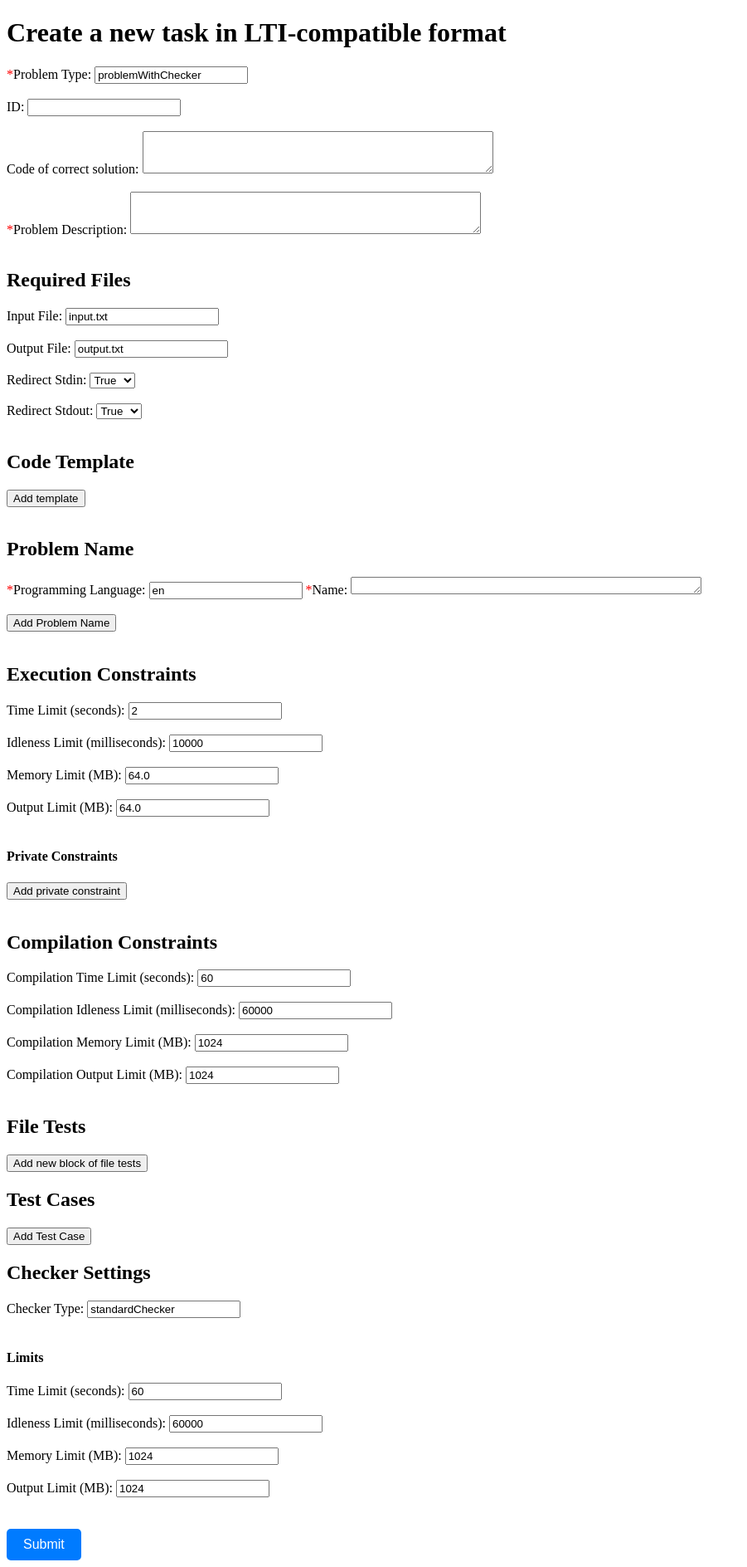
After one commit to manankova15/Course-work, a Django app: page /new_task/ in a window 1280 px wide. The commit adds this page. Shown: the whole page at 83% size, without its empty margins (0-901 px from the left). Run offline with Django 5.2, Linux system fonts and the light colour scheme.

Commit message:
feat: create new page

```diff
--- a/Course_work/Course_work/templates/home.html
+++ b/Course_work/Course_work/templates/home.html
@@ -28,7 +28,8 @@
     </style>
 </head>
 <body>
-    <h1>Select Conversion Option</h1>
+    <h1>Select Conversion Option or Create New Task</h1>
+    <a href="{% url 'new_task' %}">Create a new task</a>
     <form action="{% url 'convert' %}" method="post" enctype="multipart/form-data">
         {% csrf_token %}
         <select name="conversion_option">
--- /dev/null
+++ b/Course_work/Course_work/templates/newTask.html
@@ -0,0 +1,351 @@
+<!DOCTYPE html>
+<html lang="en">
+<head>
+    <meta charset="UTF-8">
+    <meta name="viewport" content="width=device-width, initial-scale=1.0">
+    <title>Create a new task in LTI-compatible format</title>
+    <style>
+        .fileTestTemplate {
+            border: 1px solid #000;
+            padding: 10px;
+            margin-bottom: 20px;
+        }
+
+        .fileTestTemplate:not(:last-child) {
+            border-bottom: 1px dashed #000;
+        }
+
+        .testCaseTemplate {
+            border: 1px solid #000;
+            padding: 10px;
+            margin-bottom: 20px;
+        }
+
+        .testCaseTemplate:not(:last-child) {
+            border-bottom: 1px dashed #000;
+        }
+    </style>
+</head>
+
+<body>
+<h1>Create a new task in LTI-compatible format</h1>
+<form id="taskForm" action="{% url 'new_task' %}" method="post">
+    {% csrf_token %}
+    <label for="problem_type"><span style="color: red;">*</span>Problem Type:</label>
+    <input type="text" id="problem_type" name="problem_type" value="problemWithChecker" required><br><br>
+
+    <label for="id">ID:</label>
+    <input type="text" id="id" name="id"><br><br>
+
+    <label for="code_for_testing">Code of correct solution:</label>
+    <textarea id="code_for_testing" name="code_for_testing" rows="3" cols="50"></textarea><br><br>
+
+    <label for="problem_description"><span style="color: red;">*</span>Problem Description:</label>
+    <textarea id="problem_description" name="problem_description" rows="3" cols="50" required></textarea><br><br>
+
+    <h2>Required Files</h2>
+    <label for="input_file">Input File:</label>
+    <input type="text" id="input_file" name="required_files[input_file]" value="input.txt" required><br><br>
+
+    <label for="output_file">Output File:</label>
+    <input type="text" id="output_file" name="required_files[output_file]" value="output.txt" required><br><br>
+
+    <label for="redirect_stdin">Redirect Stdin:</label>
+    <select id="redirect_stdin" name="required_files[redirect_stdin]">
+        <option value="true">True</option>
+        <option value="false">False</option>
+    </select><br><br>
+
+    <label for="redirect_stdout">Redirect Stdout:</label>
+    <select id="redirect_stdout" name="required_files[redirect_stdout]">
+        <option value="true">True</option>
+        <option value="false">False</option>
+    </select><br><br>
+
+    <h2>Code Template</h2>
+    <div id="codeTemplateContainer"></div>
+    <button type="button" id="addLanguage">Add template</button>
+    <br><br>
+
+    <h2>Problem Name</h2>
+    <div id="problemNameContainer">
+        <div class="problemNameTemplate">
+            <label for="language"><span style="color: red;">*</span>Programming Language:</label>
+            <input type="text" class="language" name="problem_name[language][]" value="en" required>
+            <label for="name"><span style="color: red;">*</span>Name:</label>
+            <textarea class="name" name="problem_name[name][]" rows="1" cols="50" required></textarea><br><br>
+        </div>
+    </div>
+    <button type="button" id="addProblemName">Add Problem Name</button>
+    <br><br>
+
+    <h2>Execution Constraints</h2>
+    <label for="time_limit_seconds">Time Limit (seconds):</label>
+    <input type="number" id="time_limit_seconds" name="execution_constraints[time_limit_seconds]" value="2"
+           required><br><br>
+
+    <label for="idleness_limit_millis">Idleness Limit (milliseconds):</label>
+    <input type="number" id="idleness_limit_millis" name="execution_constraints[idleness_limit_millis]" value="10000"
+           required><br><br>
+
+    <label for="memory_limit_mb">Memory Limit (MB):</label>
+    <input type="number" id="memory_limit_mb" name="execution_constraints[memory_limit_mb]" value="64.0"
+           required><br><br>
+
+    <label for="output_limit">Output Limit (MB):</label>
+    <input type="number" id="output_limit" name="execution_constraints[output_limit]" value="64.0" required><br><br>
+
+    <h4>Private Constraints</h4>
+    <div id="privateConstraintsContainer"></div>
+    <button type="button" id="addPrivateConstraints">Add private constraint</button>
+    <br><br>
+
+    <h2>Compilation Constraints</h2>
+    <label for="compilation_time_limit_seconds">Compilation Time Limit (seconds):</label>
+    <input type="number" id="compilation_time_limit_seconds" name="compilation_constraints[time_limit_seconds]"
+           value="60" required><br><br>
+
+    <label for="compilation_idleness_limit_millis">Compilation Idleness Limit (milliseconds):</label>
+    <input type="number" id="compilation_idleness_limit_millis" name="compilation_constraints[idleness_limit_millis]"
+           value="60000" required><br><br>
+
+    <label for="compilation_memory_limit_mb">Compilation Memory Limit (MB):</label>
+    <input type="number" id="compilation_memory_limit_mb" name="compilation_constraints[memory_limit_mb]"
+           value="1024" required><br><br>
+
+    <label for="compilation_output_limit">Compilation Output Limit (MB):</label>
+    <input type="number" id="compilation_output_limit" name="compilation_constraints[output_limit]" value="1024"
+           required><br><br>
+
+    <h2>File Tests</h2>
+    <div id="fileTestsContainer"></div>
+    <button type="button" id="addFileTest">Add new block of file tests</button>
+
+    <h2>Test Cases</h2>
+    <div id="testCasesContainer"></div>
+    <button type="button" id="addTestCase">Add Test Case</button>
+
+    <h2>Checker Settings</h2>
+    <label for="checker_type">Checker Type:</label>
+    <input type="text" id="checker_type" name="checker_settings[checker_type]" value="standardChecker" required><br><br>
+
+    <h4>Limits</h4>
+    <label for="time_limit_seconds">Time Limit (seconds):</label>
+    <input type="number" id="time_limit_seconds" name="checker_settings[limits][time_limit_seconds]" value="60"
+           required><br><br>
+
+    <label for="idleness_limit_millis">Idleness Limit (milliseconds):</label>
+    <input type="number" id="idleness_limit_millis" name="checker_settings[limits][idleness_limit_millis]" value="60000"
+           required><br><br>
+
+    <label for="memory_limit_mb">Memory Limit (MB):</label>
+    <input type="number" id="memory_limit_mb" name="checker_settings[limits][memory_limit_mb]" value="1024"
+           required><br><br>
+
+    <label for="output_limit">Output Limit (MB):</label>
+    <input type="number" id="output_limit" name="checker_settings[limits][output_limit]" value="1024" required><br><br>
+
+    <input type="hidden" id="jsonData" name="jsonData">
+
+    <input type="submit" id="submitButton" value="Submit" style="font-size: 16px; padding: 10px 20px; background-color: #007bff; color: #fff; border: none; border-radius: 5px; cursor: pointer; margin-top: 20px;">
+</form>
+
+<button id="downloadButton" style="display: none; font-size: 16px; padding: 10px 20px; background-color: #28a745; color: #fff; border: none; border-radius: 5px; cursor: pointer; margin-top: 20px;">Download JSON</button>
+
+
+<script>
+    {#document.getElementById('taskForm').addEventListener('submit', function (event) {#}
+    {#    event.preventDefault();#}
+    {#    const formData = new FormData(this);#}
+    {#    const jsonData = {};#}
+    {#    formData.forEach((value, key) => {#}
+    {#        if (key.includes('required_files[')) {#}
+    {#            const subKey = key.split('[')[1].split(']')[0];#}
+    {#            const mainKey = key.split('[')[0];#}
+    {#            if (!jsonData[mainKey]) {#}
+    {#                jsonData[mainKey] = {};#}
+    {#            }#}
+    {#            jsonData[mainKey][subKey] = value;#}
+    {#        } else if (key.includes('code_template[')) {#}
+    {#            if (!jsonData['code_template']) {#}
+    {#                jsonData['code_template'] = [];#}
+    {#            }#}
+    {#            const subKey = key.split('[')[1].split(']')[0];#}
+    {#            const index = parseInt(key.split('[')[2].split(']')[0]);#}
+    {#            if (!jsonData['code_template'][index]) {#}
+    {#                jsonData['code_template'][index] = {};#}
+    {#            }#}
+    {#            jsonData['code_template'][index][subKey] = value;#}
+    {#        } else {#}
+    {#            jsonData[key] = value;#}
+    {#        }#}
+    {#    });#}
+    {#    document.getElementById('jsonData').value = JSON.stringify(jsonData);#}
+    {#    document.getElementById('downloadButton').style.display = 'block';#}
+    {#);#}
+    document.getElementById('taskForm').addEventListener('submit', function (event) {
+        event.preventDefault();
+        const formData = new FormData(this);
+        const jsonData = {
+            problems: []
+        };
+        // Сбор данных для каждой задачи
+        const problemData = {};
+        formData.forEach((value, key) => {
+            // Исключение CSRF-токена из данных
+            if (key === 'csrfmiddlewaretoken') {
+                return;
+            }
+            // Определение ключей для каждой задачи
+            const keys = key.split(/[\[\]]+/);
+            if (keys.length === 1) {
+                problemData[key] = value.trim() || null; // Set empty fields to null
+            } else {
+                const parentKey = keys[0];
+                const childKey = keys[1];
+                if (!problemData[parentKey]) {
+                    problemData[parentKey] = {};
+                }
+                if (keys.length === 2) {
+                    problemData[parentKey] = value.trim() || null;
+                }
+                if (keys.length === 3) {
+                    if (!problemData[parentKey][childKey]) {
+                        problemData[parentKey][childKey] = {};
+                    }
+                    problemData[parentKey][childKey][keys[2]] = value.trim() || null; // Set empty fields to null
+                } else {
+                    if (!problemData[parentKey][childKey]) {
+                        problemData[parentKey][childKey] = [];
+                    }
+                    problemData[parentKey][childKey].push(value.trim() || null); // Set empty fields to null
+                }
+            }
+        });
+        jsonData.problems.push(problemData);
+
+        // Преобразование в JSON
+        const jsonString = JSON.stringify(jsonData, null, 2);
+        console.log(jsonString); // Вывод JSON в консоль
+
+        // Для отправки на сервер можно использовать этот JSON
+        // Для удобства вы можете установить его в скрытое поле формы и отправить форму на сервер
+        document.getElementById('jsonData').value = jsonString;
+        // Отправка формы на сервер
+        // this.submit();
+
+        document.getElementById('downloadButton').style.display = 'block';
+    });
+
+    document.getElementById('downloadButton').addEventListener('click', function () {
+        const jsonData = document.getElementById('jsonData').value;
+        const blob = new Blob([jsonData], {type: 'application/json'});
+        const downloadLink = document.createElement('a');
+        downloadLink.href = URL.createObjectURL(blob);
+        downloadLink.download = 'task_data.json';
+        downloadLink.click();
+    });
+
+    document.getElementById('addLanguage').addEventListener('click', function () {
+        const container = document.getElementById('codeTemplateContainer');
+        const languageTemplate = document.createElement('div');
+        languageTemplate.classList.add('languageTemplate');
+        languageTemplate.innerHTML = `
+                <label for="language"><span style="color: red;">*</span>Programming Language:</label>
+                <input type="text" class="language" name="code_template[language][]" required>
+                <label for="template"><span style="color: red;">*</span>Template:</label>
+                <textarea class="template" name="code_template[template][]" rows="4" cols="50" required></textarea><br><br>
+            `;
+        container.appendChild(languageTemplate);
+    });
+
+    document.getElementById('addProblemName').addEventListener('click', function () {
+        const container = document.getElementById('problemNameContainer');
+        const problemNameTemplate = document.createElement('div');
+        problemNameTemplate.classList.add('problemNameTemplate');
+        problemNameTemplate.innerHTML = `
+                <label for="language"><span style="color: red;">*</span>Programming Language:</label>
+                <input type="text" class="language" name="problem_name[language][]" required>
+                <label for="name"><span style="color: red;">*</span>Name:</label>
+                <textarea class="name" name="problem_name[name][]" rows="4" cols="50" required></textarea><br><br>
+            `;
+        container.appendChild(problemNameTemplate);
+    });
+
+    document.getElementById('addPrivateConstraints').addEventListener('click', function () {
+        const container = document.getElementById('privateConstraintsContainer');
+        const privateConstraintsTemplate = document.createElement('div');
+        privateConstraintsTemplate.classList.add('privateConstraintsTemplate');
+        privateConstraintsTemplate.innerHTML = `
+            <label for="progLanguage"><span style="color: red;">*</span>Programming Language:</label>
+            <input type="text" class="language" name="execution_constraints[private_constraints][language][]" required>
+            <label for="time_limit_seconds">Time Limit (seconds):</label>
+            <input type="number" class="time_limit_seconds"
+                   name="execution_constraints[private_constraints][time_limit_seconds][]" value="2" >
+            <label for="memory_limit_mb">Memory Limit (MB):</label>
+            <input type="number" class="memory_limit_mb"
+                   name="execution_constraints[private_constraints][memory_limit_mb][]" value="64.0" >
+            `;
+        container.appendChild(privateConstraintsTemplate);
+    });
+
+
+    document.getElementById('addFileTest').addEventListener('click', function () {
+        const container = document.getElementById('fileTestsContainer');
+        const fileTestTemplate = document.createElement('div');
+        fileTestTemplate.classList.add('fileTestTemplate');
+        fileTestTemplate.innerHTML = `
+                <label for="name"><span style="color: red;">*</span>Name:</label>
+                <input type="text" class="name" name="file_tests[name][]" required><br><br>
+
+                <label for="input_file_pattern"><span style="color: red;">*</span>Input File Pattern:</label>
+                <input type="text" class="input_file_pattern" name="file_tests[input_file_pattern][]" required><br><br>
+
+                <label for="answer_file_pattern"><span style="color: red;">*</span>Answer File Pattern:</label>
+                <input type="text" class="answer_file_pattern" name="file_tests[answer_file_pattern][]" required><br><br>
+
+                <h4><span style="color: red;">*</span>Tests</h4>
+                <div class="testsContainer">
+                    <div class="testTemplate">
+                        <label for="input_path"><span style="color: red;">*</span>Input Path:</label>
+                        <input type="text" class="input_path" name="file_tests[tests][0][input_path]" required><br><br>
+
+                        <label for="answer_path"><span style="color: red;">*</span>Answer Path:</label>
+                        <input type="text" class="answer_path" name="file_tests[tests][0][answer_path]" required><br><br>
+
+                        <label for="input_exists">Input Exists:</label>
+                        <input type="checkbox" class="input_exists" name="file_tests[tests][0][input_exists]"><br><br>
+
+                        <label for="answer_exists">Answer Exists:</label>
+                        <input type="checkbox" class="answer_exists" name="file_tests[tests][0][answer_exists]"><br><br>
+                    </div>
+                </div>
+                <button type="button" class="addTestButton">Add Test</button><br><br>
+            `;
+        container.appendChild(fileTestTemplate);
+    });
+
+    document.getElementById('addTestCase').addEventListener('click', function () {
+        const container = document.getElementById('testCasesContainer');
+        const testCaseTemplate = document.createElement('div');
+        testCaseTemplate.classList.add('testCaseTemplate');
+        testCaseTemplate.innerHTML = `
+                <label for="input"><span style="color: red;">*</span>Input:</label>
+                <input type="text" class="input" name="test_cases[input][]" required><br><br>
+
+                <label for="expected_output"><span style="color: red;">*</span>Expected Output:</label>
+                <input type="text" class="expected_output" name="test_cases[expected_output][]" required><br><br>
+            `;
+        container.appendChild(testCaseTemplate);
+    });
+
+    document.addEventListener('click', function (event) {
+        if (event.target.classList.contains('addTestButton')) {
+            const testsContainer = event.target.parentElement.querySelector('.testsContainer');
+            const testTemplate = event.target.parentElement.querySelector('.testTemplate').cloneNode(true);
+            testsContainer.appendChild(testTemplate);
+        }
+    });
+</script>
+</body>
+</html>
--- a/Course_work/Course_work/urls.py
+++ b/Course_work/Course_work/urls.py
@@ -14,17 +14,13 @@ Including another URLconf
     1. Import the include() function: from django.urls import include, path
     2. Add a URL to urlpatterns:  path('blog/', include('blog.urls'))
 """
-# from django.contrib import admin
-# from django.urls import path
-#
-# urlpatterns = [
-#     path("admin/", admin.site.urls),
-# ]
 
 from django.urls import path
-from Course_work.views import home, convert  # Импортируем представления из Course_work.views
+from Course_work.views import home, convert, new_task
+
 
 urlpatterns = [
     path('', home, name='home'),  # URL для домашней страницы
     path('convert/', convert, name='convert'),  # URL для конвертации
+    path('new_task/', new_task, name='new_task'),  # URL для создания новой задачи
 ]
--- a/Course_work/Course_work/views.py
+++ b/Course_work/Course_work/views.py
@@ -10,6 +10,9 @@ from scripts.CrossConvertion import *
 
 def home(request):
     return render(request, 'home.html')
+
+def new_task(request):
+    return render(request, 'newTask.html')
 
 def convert(request):
     try:
@@ -60,3 +63,10 @@ def convert(request):
         print("!!!!!")
         print(e)
         return JsonResponse({'error': f'Error during conversion'}, status=500)
+
+
+def get_languages(request):
+    programming_languages = ["Java", "Python", "JavaScript", "C", "C++", "C#", "Ruby", "Go", "Swift", "Kotlin", "Rust",
+                             "PHP", "TypeScript", "Perl"]
+
+    return render(request, 'my_template.html', {'programming_languages': programming_languages})
```
